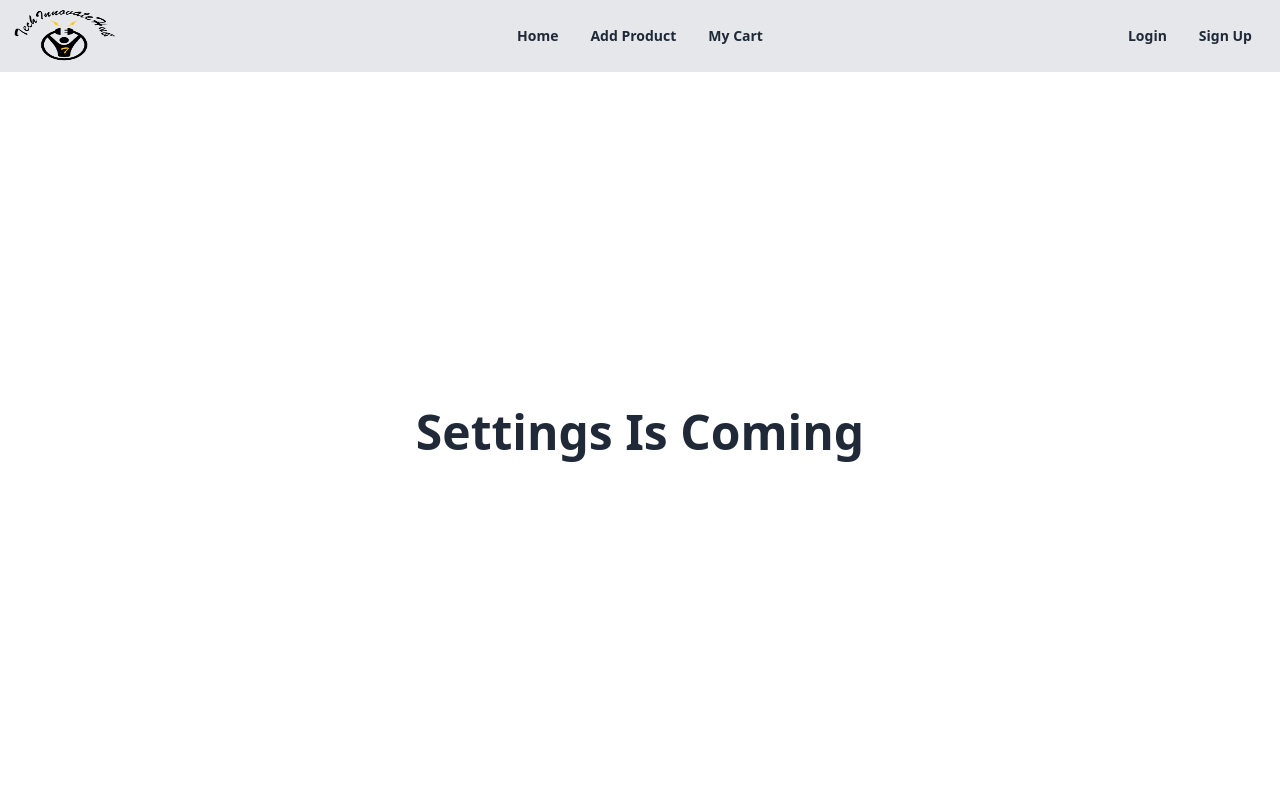
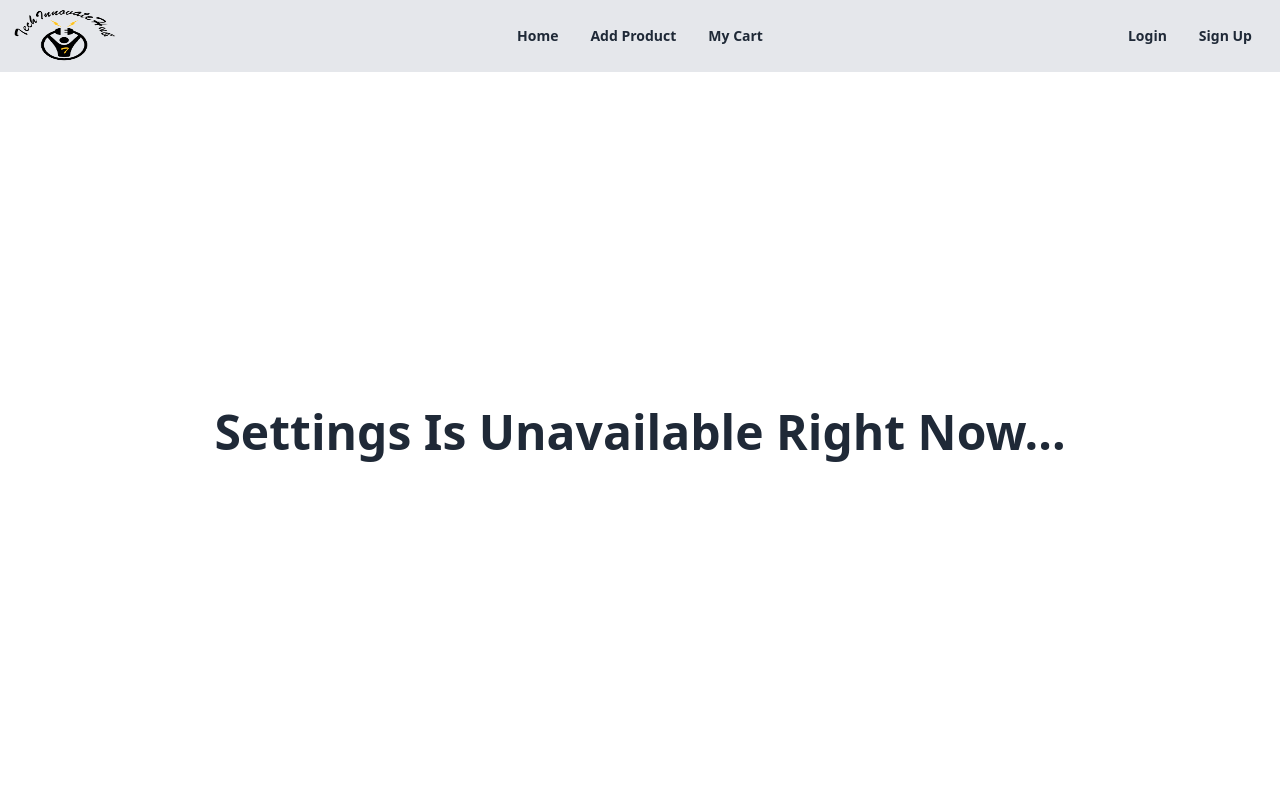
Before and after one commit to mahfuj80/tech-innovate-hub-a10-client, a React (Vite) app: page /settings in a window 1280 px wide. Shown: the top 800 px of the page. Built offline with nearby package versions, Linux system fonts and the light colour scheme; no server answers.

Commit message:
settings and profiel page link to navbar

```diff
--- a/src/Components/Nav.jsx
+++ b/src/Components/Nav.jsx
@@ -85,13 +85,13 @@ const Nav = () => {
                 className="mt-3 z-[1] p-2 shadow menu menu-sm dropdown-content bg-base-100 rounded-box w-52"
               >
                 <li>
-                  <a className="justify-between">
+                  <Link to={'/profile'} className="justify-between">
                     {user?.displayName}
                     <span className="badge">New</span>
-                  </a>
+                  </Link>
                 </li>
                 <li>
-                  <a>Settings</a>
+                  <Link to={'/settings'}>Settings</Link>
                 </li>
                 <li>
                   {user && <button onClick={handleLogOut}>Log Out</button>}
--- a/src/Pages/Settings.jsx
+++ b/src/Pages/Settings.jsx
@@ -1,7 +1,9 @@
 const Settings = () => {
   return (
     <div className="w-full flex justify-center items-center h-[90vh]">
-      <h1 className="text-5xl font-bold">Settings Is Coming</h1>
+      <h1 className="text-5xl font-bold">
+        Settings Is Unavailable Right Now...
+      </h1>
     </div>
   );
 };
```
